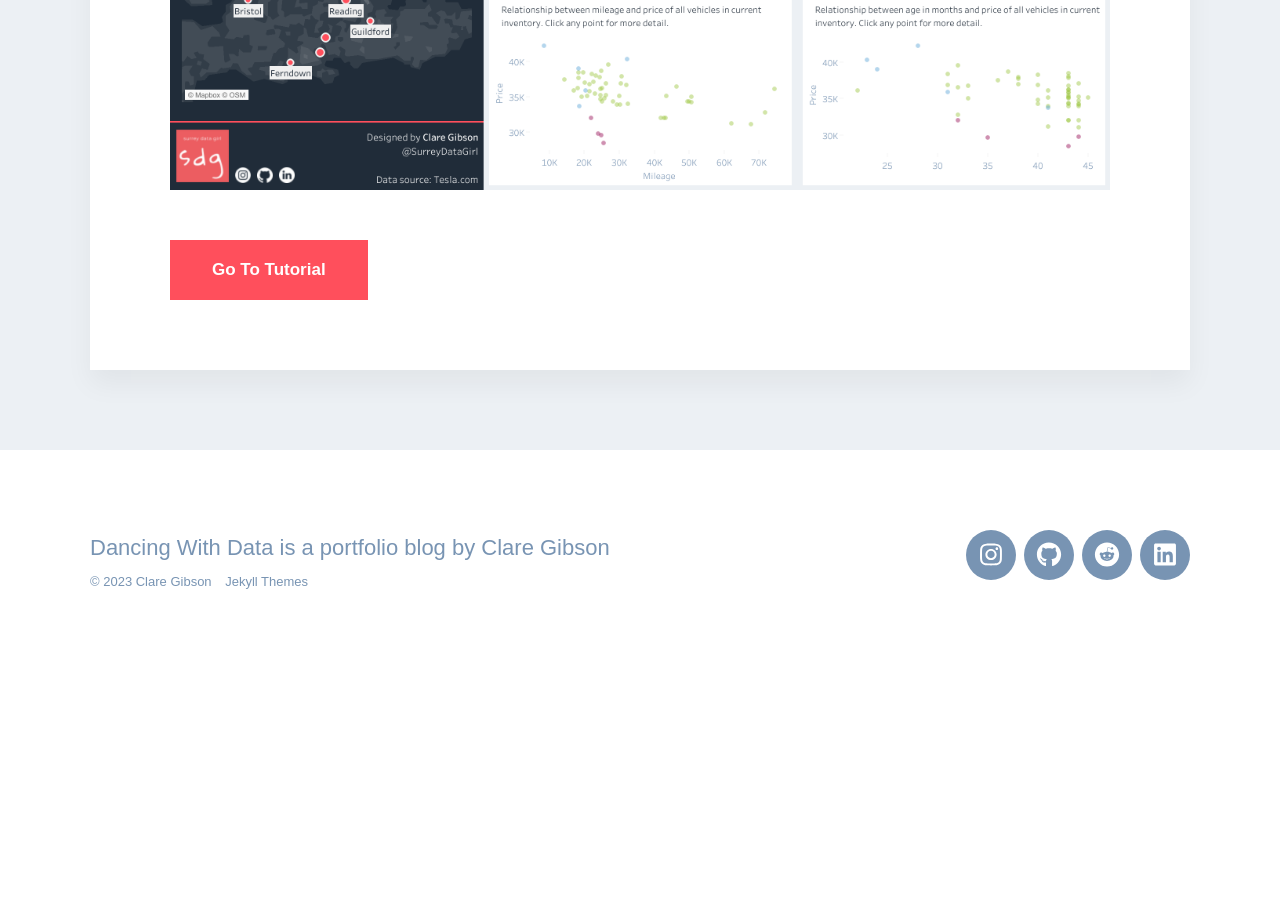
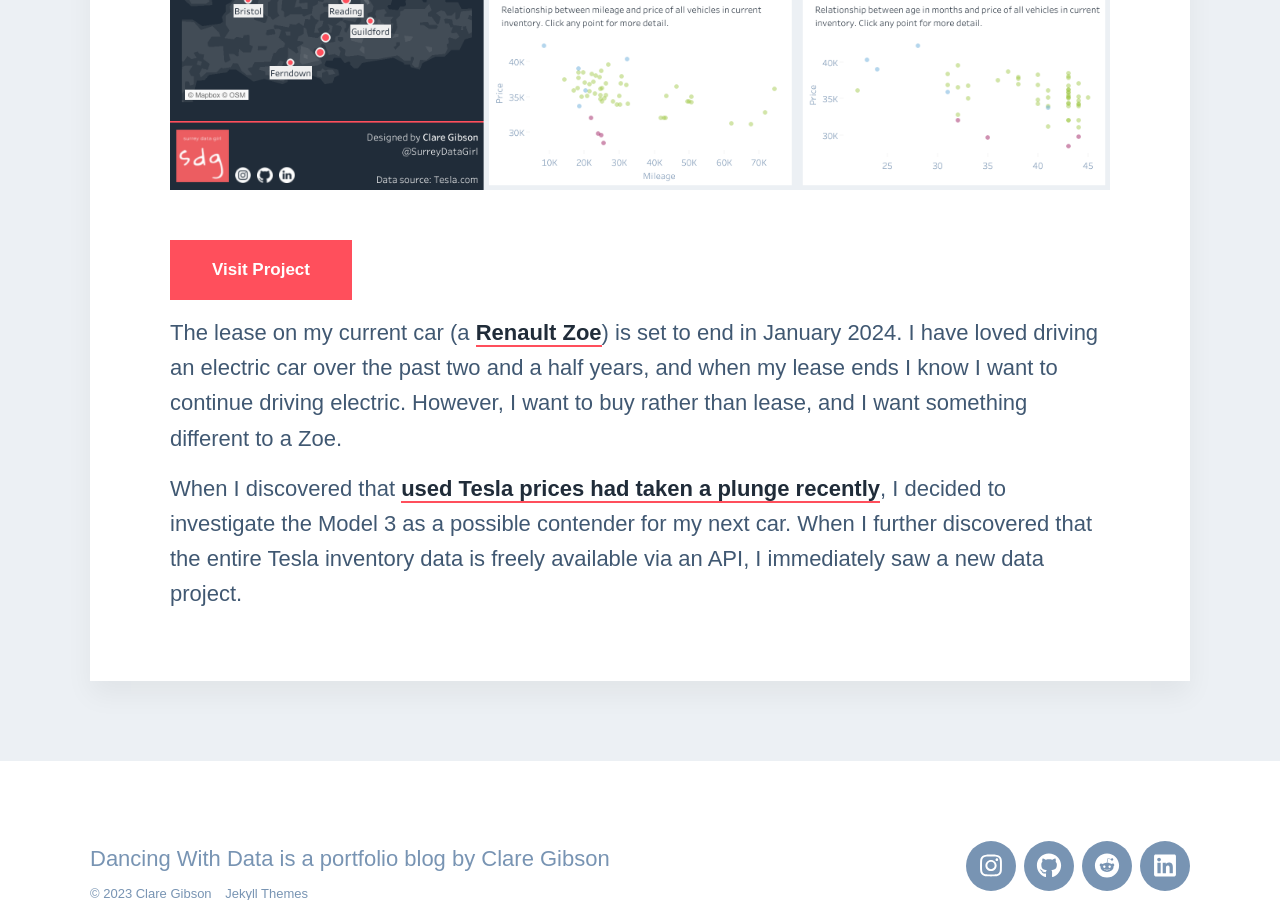
Before and after one commit to clarelgibson/clarelgibson.github.io, a Jekyll site: the page built from _posts/2023-05-25-tesla.md, in a window 1280 px wide and 900 px high, scrolled down 1182 px. Built offline with Jekyll 4.4.1, drawn with Linux system fonts in a browser that asks for light colours; nearby versions of some CDN libraries; some web fonts are replaced; before the commit the page ends 1850 px from its top, so only the background shows below that.

Commit message:
Updates Tesla blog

```diff
--- a/_posts/2023-05-25-tesla.md
+++ b/_posts/2023-05-25-tesla.md
@@ -7,4 +7,8 @@
 
 ![](/images/blog/2023-05-25-tesla/tesla-dash.png)
 
-<a href="/" class="button button--large">Go To Tutorial</a>
+<a href="https://public.tableau.com/shared/7N3FPZCPK?:display_count=n&:origin=viz_share_link" class="button button--large">Visit Project</a>
+
+The lease on my current car (a [Renault Zoe](https://www.renault.co.uk/electric-vehicles/zoe.html)) is set to end in January 2024. I have loved driving an electric car over the past two and a half years, and when my lease ends I know I want to continue driving electric. However, I want to buy rather than lease, and I want something different to a Zoe.
+
+When I discovered that [used Tesla prices had taken a plunge recently](https://www.thisismoney.co.uk/money/electriccars/article-11619661/Used-Tesla-values-come-crash-Prices-18k.html), I decided to investigate the Model 3 as a possible contender for my next car. When I further discovered that the entire Tesla inventory data is freely available via an API, I immediately saw a new data project.
```
